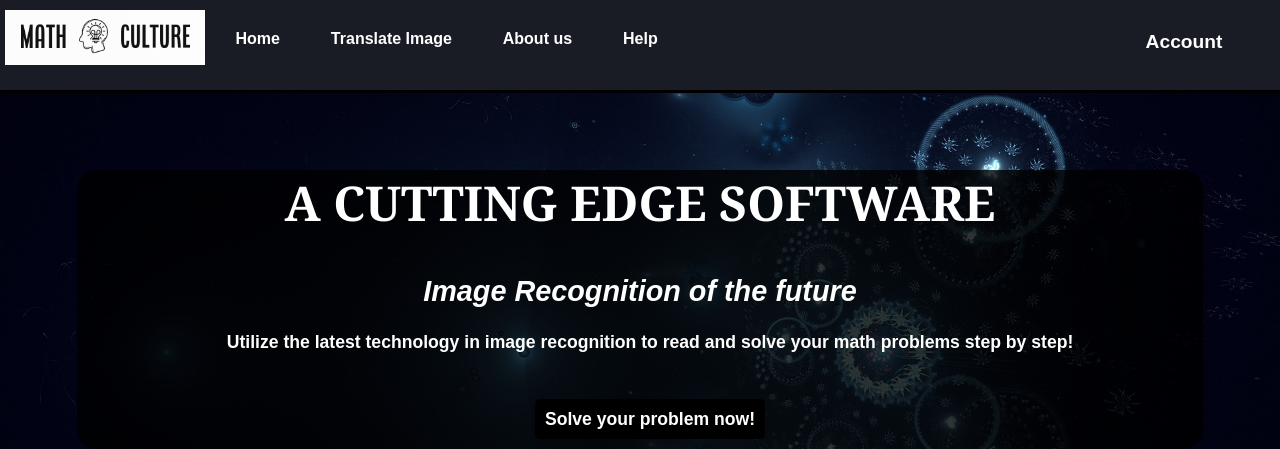
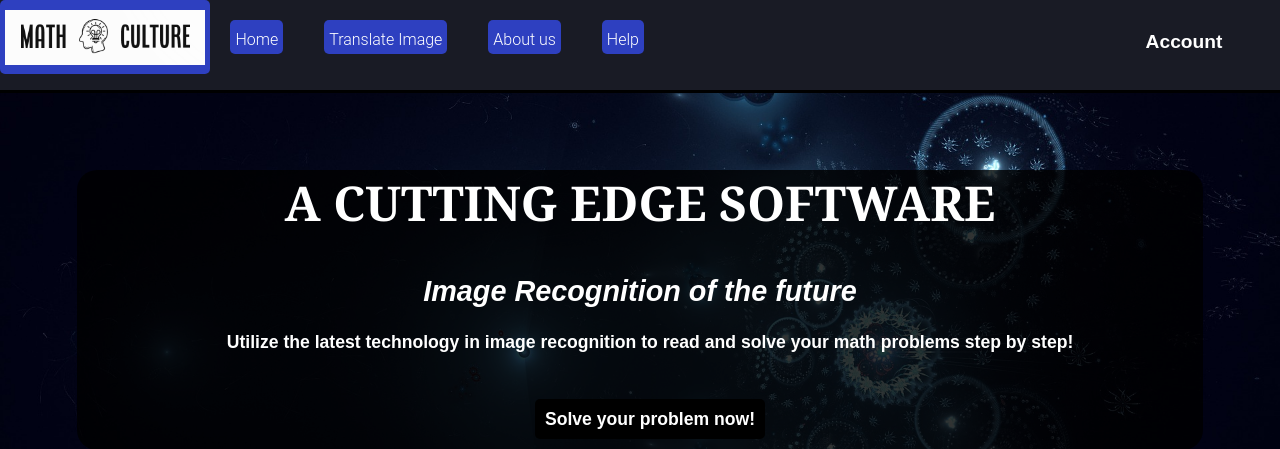
Before and after one commit to SicBeats/mathculture, a Flask app: page / in a window 1280 px wide. Shown: the top 449 px of the page. Run offline with Flask 2, Linux system fonts and the light colour scheme; parts of the project's set-up code (start-up, migrations or seed data) failed here and were passed over.

Commit message:
style css changes for buttons

```diff
--- a/flask_app/home/static/style.css
+++ b/flask_app/home/static/style.css
@@ -97,6 +97,26 @@ nav ul{
   /*added
   background-color: midnightblue;
   text-align:center */
+
+  /* button customization */
+  display: inline-block;
+  box-sizing: border-box;
+  text-decoration: none;
+  font-family: 'Roboto', sans-serif;
+  font-weight: 300;
+  color:#FFFFFF;
+  background-color: rgba(56, 80, 255, 0.71);
+  text-align: center;
+  transition: all 0.2s;
+}
+nav ul:hover{
+  background-color: rgba(56, 80, 255, 0.71);
+}
+@media all and(max-width:40em){
+  nav ul{
+    display:block;
+    margin:0.2em auto;
+  }
 }
 
 nav ul:first-of-type{
```
